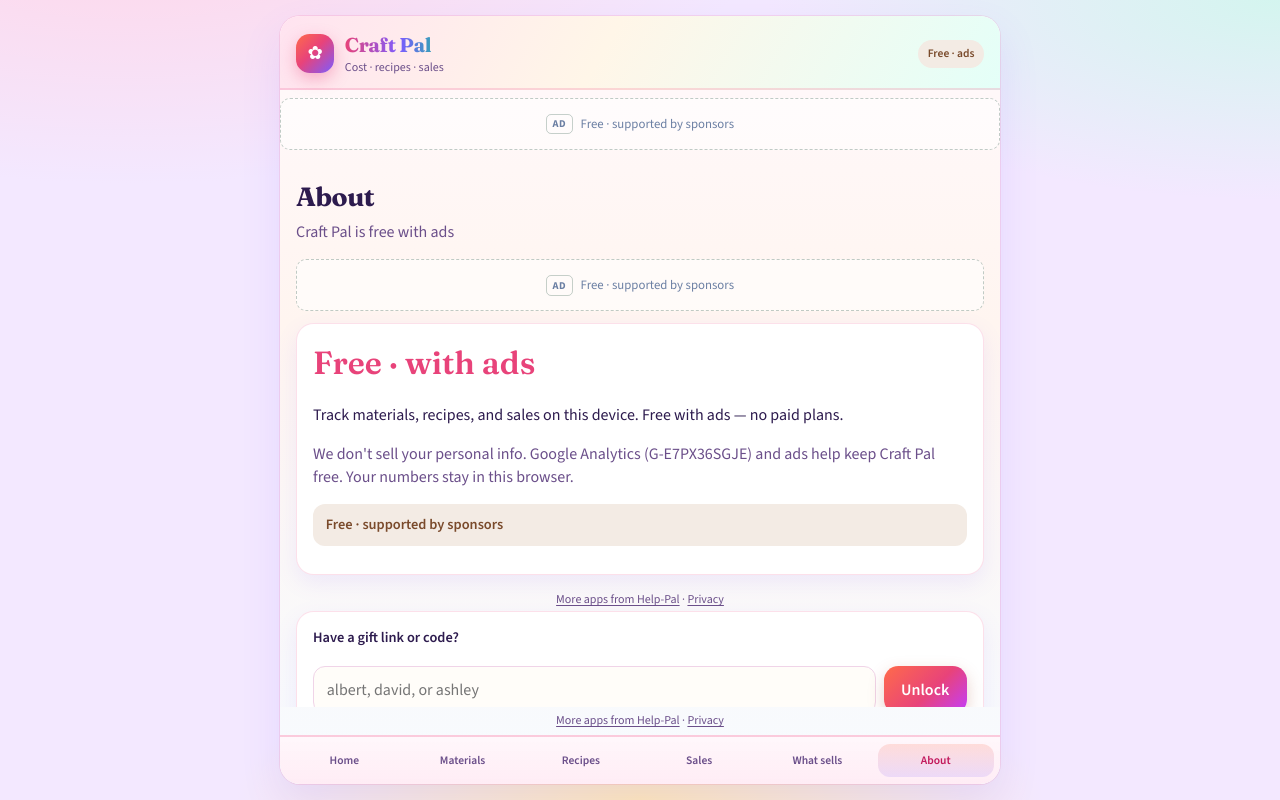
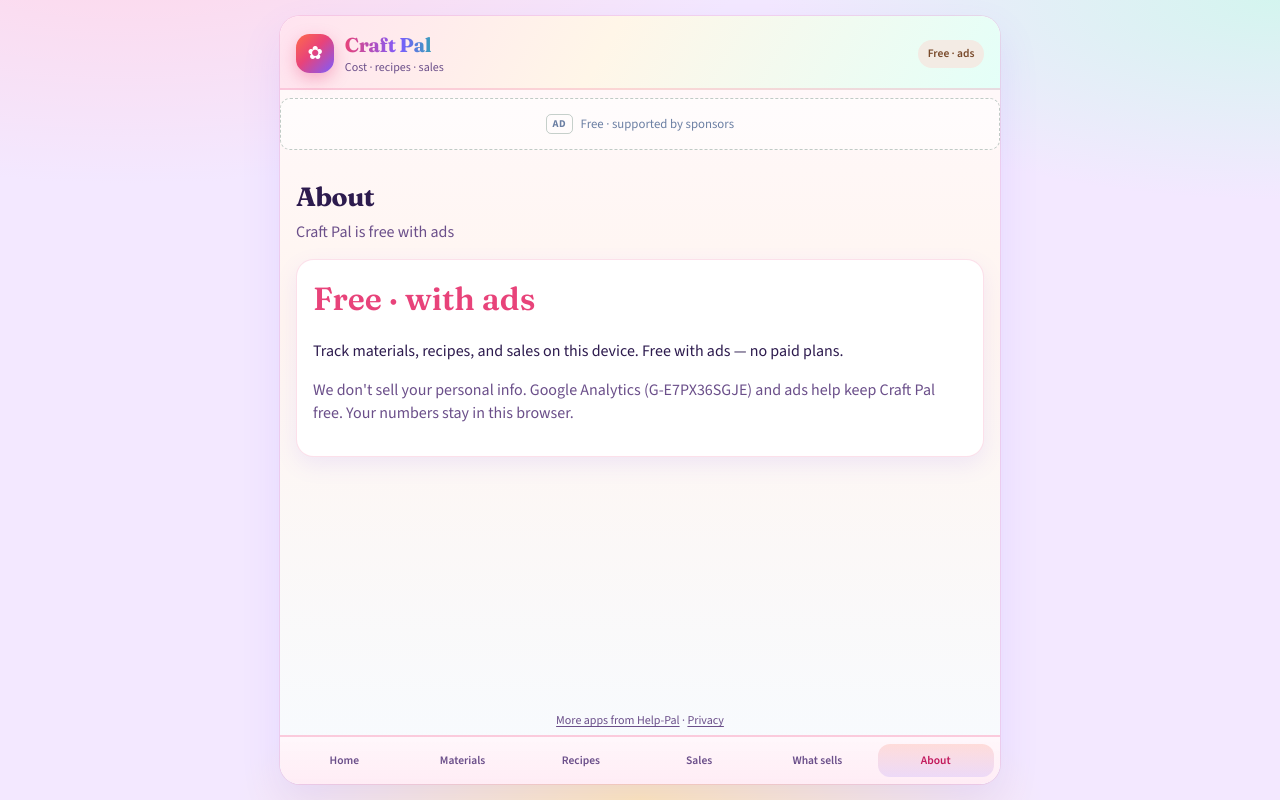
Before and after one commit to ashleyfarms/craft-pal, a React (Vite) app: page / in a window 1280 px wide. Both pictures are taken after a click on the button "About". Built offline with nearby package versions, Linux system fonts and the light colour scheme.

Commit message:
About: remove leftover gift-code Unlock box and duplicate ad slot/Help-Pal link

```diff
--- a/src/screens/About.tsx
+++ b/src/screens/About.tsx
@@ -1,6 +1,4 @@
 import type { FormEvent } from 'react'
-import { HelpPalLink } from '../components/HelpPalLink'
-import { AdSlot } from '../components/AdSlot'
 
 type Props = {
   giftOn: boolean
@@ -12,22 +10,13 @@ type Props = {
   giftMsg: string
 }
 
-export function About({
-  giftOn,
-  giftFor,
-  giftCode,
-  setGiftCode,
-  onRedeemGift,
-  giftMsg,
-}: Props) {
+export function About({ giftOn, giftFor }: Props) {
   return (
     <section className="screen">
       <header className="screen-head">
         <h1>About</h1>
         <p className="muted">Craft Pal is free with ads</p>
       </header>
-
-      <AdSlot slot="header" />
 
       <article className="card price-card">
         <div className="price-tag">Free · with ads</div>
@@ -39,41 +28,12 @@ export function About({
           We don&apos;t sell your personal info. Google Analytics (G-E7PX36SGJE)
           and ads help keep Craft Pal free. Your numbers stay in this browser.
         </p>
-        {giftOn ? (
+        {giftOn && (
           <p className="gift-banner" role="status">
             Gift pass unlocked{giftFor ? ` for ${giftFor}` : ''}. Full access.
           </p>
-        ) : (
-          <p className="gift-banner plus-banner" role="status">
-            Free · supported by sponsors
-          </p>
         )}
       </article>
-
-      <HelpPalLink />
-
-      {!giftOn && (
-        <form className="card form" onSubmit={onRedeemGift}>
-          <div className="gift-label">Have a gift link or code?</div>
-          <div className="gift-row">
-            <input
-              value={giftCode}
-              onChange={(e) => setGiftCode(e.target.value)}
-              placeholder="albert, david, or ashley"
-              autoCapitalize="none"
-              autoCorrect="off"
-            />
-            <button type="submit" className="btn primary">
-              Unlock
-            </button>
-          </div>
-          {giftMsg && (
-            <p className="gift-error" role="alert">
-              {giftMsg}
-            </p>
-          )}
-        </form>
-      )}
     </section>
   )
 }
```
